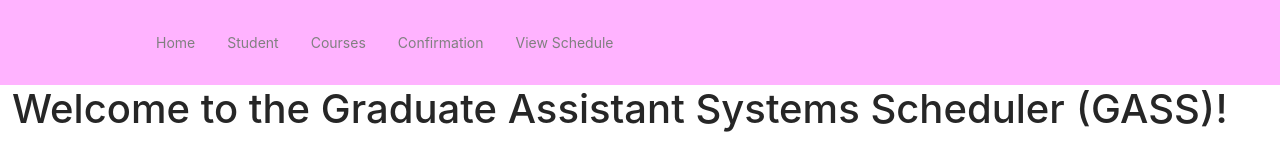
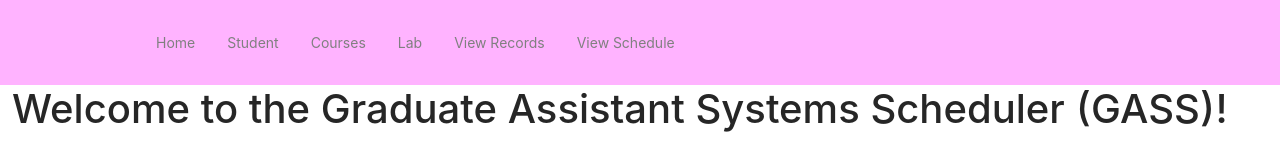
Before and after one commit to anderscc/CSC750_Project, a React (Create React App) app in the folder client/: page / in a window 1280 px wide. Shown: the top 156 px of the page. Built offline with nearby package versions, Linux system fonts and the light colour scheme; no server answers.

Commit message:
update navbar component

```diff
--- a/client/src/components/navbar.js
+++ b/client/src/components/navbar.js
@@ -7,19 +7,22 @@ const Navbar = () => {
     <>
       <Nav>
         <NavMenu>
-          <NavLink to="/home" activeStyle>
+          <NavLink to="/home" >
             Home
           </NavLink>
-          <NavLink to="/student" activeStyle>
+          <NavLink to="/student" >
             Student
           </NavLink>
-          <NavLink to="/course" activeStyle>
+          <NavLink to="/course" >
             Courses
           </NavLink>
-          <NavLink to="/record" activeStyle>
-            Confirmation
+          <NavLink to="/lab" >
+            Lab
           </NavLink>
-          <NavLink to="/viewSchedule" activeStyle>
+          <NavLink to="/viewRecords" >
+            View Records
+          </NavLink>
+          <NavLink to="/viewSchedule" >
             View Schedule
           </NavLink>
         </NavMenu>
```
